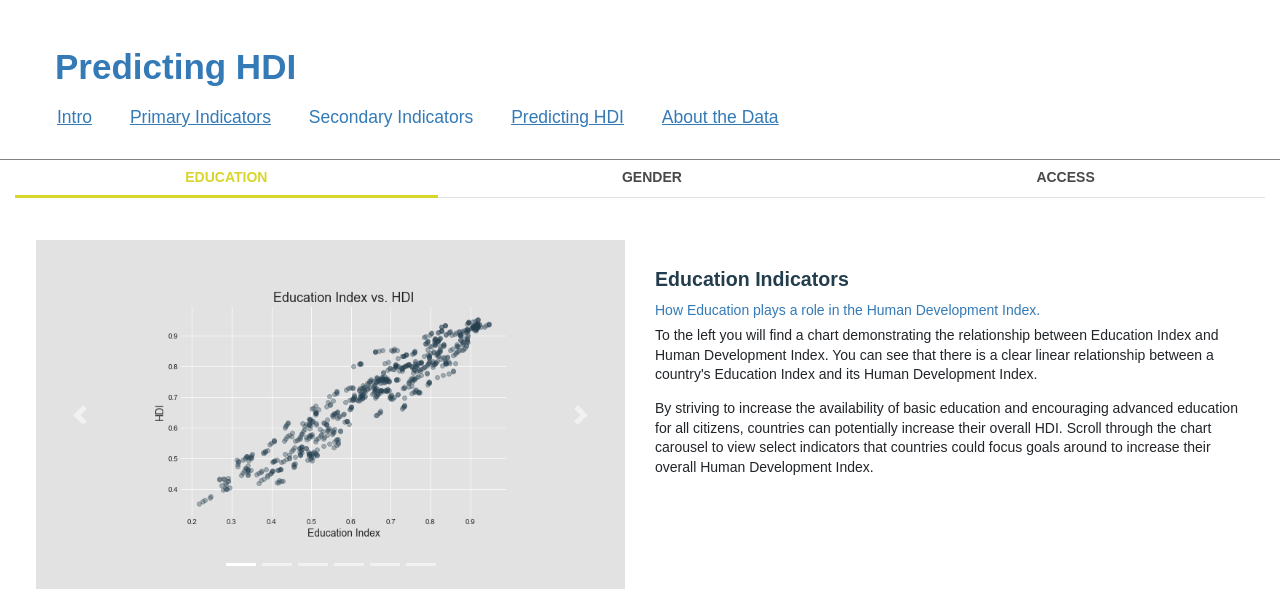
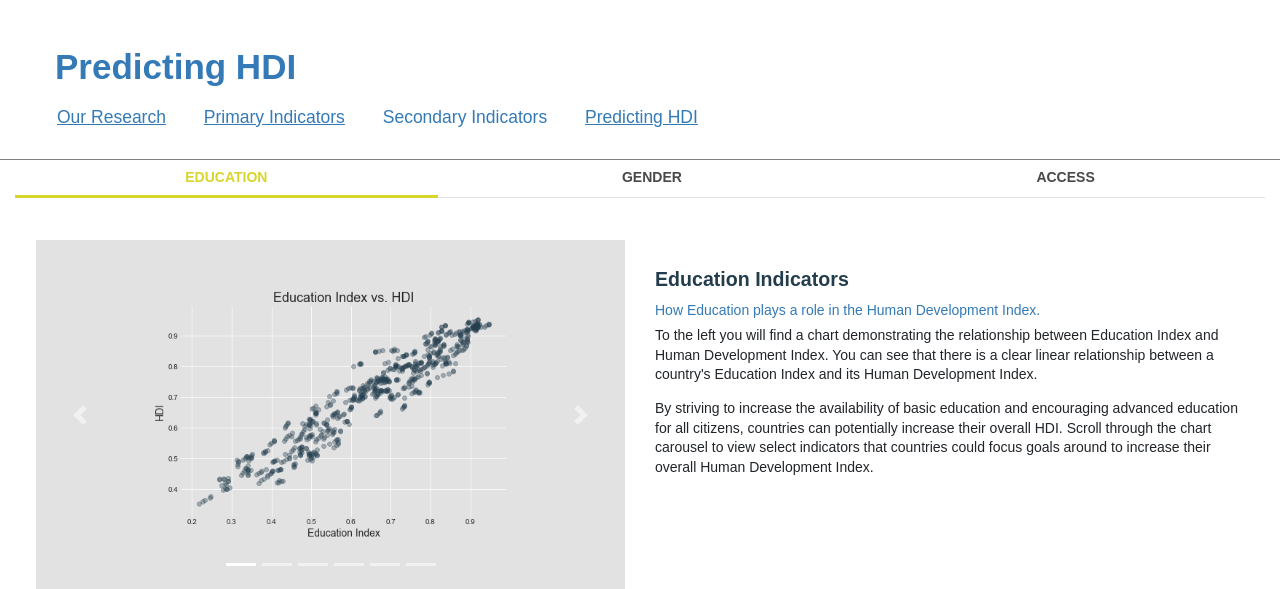
Before and after one commit to linmck/finalproject, a Flask app: page /secondary in a window 1280 px wide. Shown: the top 589 px of the page. Run offline with Flask 2, Linux system fonts and the light colour scheme; some libraries are stand-ins or nearby versions.

Commit message:
Updated nav bar on secondary indicator page

```diff
--- a/templates/secondary.html
+++ b/templates/secondary.html
@@ -19,11 +19,10 @@
             <!-- Navigation -->
             <nav>
                 <ul>
-                    <li><a href="/">Intro</a></li>
+                    <li><a href="/">Our Research</a></li>
                     <li><a href="/primary">Primary Indicators</a></li>
                     <li class="active">Secondary Indicators</li>
                     <li><a href="/predictor">Predicting HDI</a></li>
-                    <li><a href="/data">About the Data</a></li>
                 </ul>
             </nav>
         </header>
```
